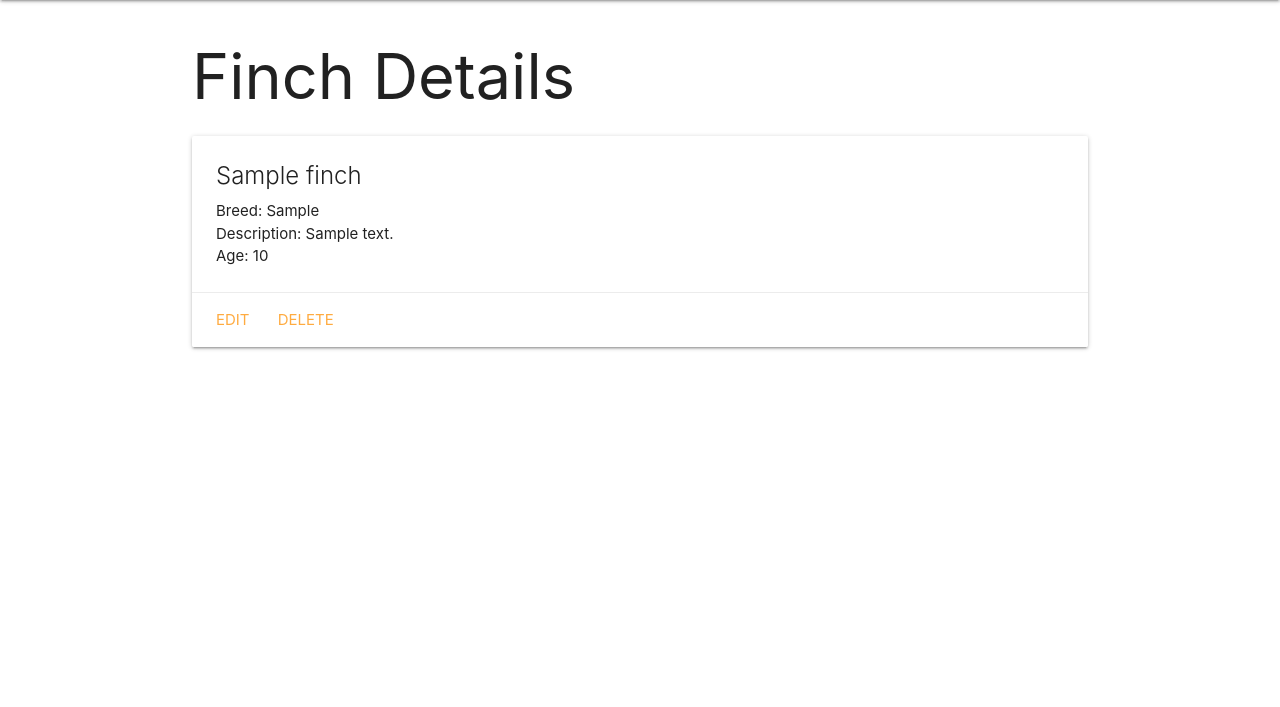
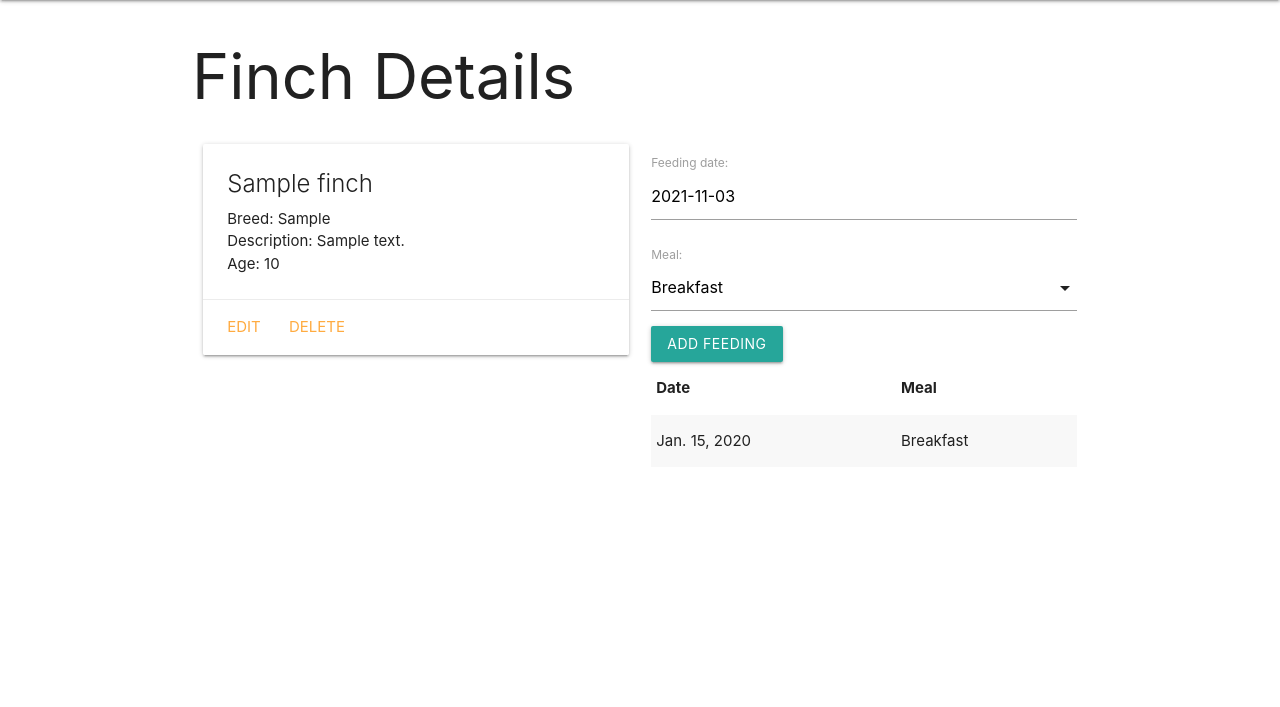
Before and after one commit to jonathanpenaloa/finchcollector, a Django app: page /finches/1 in a window 1280 px wide. Shown: the part 64-771 px from the top of the page. Run offline with Django 3.2, Linux system fonts and the light colour scheme; tables that the repository leaves empty hold one stand-in row (values such as "Sample post").

Commit message:
lab three

```diff
--- a/main_app/admin.py
+++ b/main_app/admin.py
@@ -1,6 +1,8 @@
 from django.contrib import admin
 
-from .models import Finch
+from .models import Finch, Feeding
 
 # Register your models here.
 admin.site.register(Finch)
+
+admin.site.register(Feeding)
--- /dev/null
+++ b/main_app/forms.py
@@ -0,0 +1,7 @@
+from django.forms import ModelForm
+from .models import Feeding
+
+class FeedingForm(ModelForm):
+  class Meta:
+    model = Feeding
+    fields = ['date', 'meal']
--- a/main_app/models.py
+++ b/main_app/models.py
@@ -22,17 +22,20 @@ class Finch(models.Model):
         return reverse('detail', kwargs={'finch_id': self.id})
 
 class Feeding(models.Model):
-    date = models.DateField()
+    date = models.DateField('feeding date')
     meal = models.CharField(
         max_length=1,
         choices=MEALS,
         default=MEALS[0][0]
     )
+    def __str__(self):
+        return f"{self.get_meal_display()} on {self.date}"
+
+    class Meta:
+        ordering = ['-date']
+
 
     finch = models.ForeignKey(
         Finch,
         on_delete=models.CASCADE
     )
-
-def __str__(self):
-    return f"{self.get_meal_display()} on {self.date}"
--- a/main_app/templates/base.html
+++ b/main_app/templates/base.html
@@ -9,6 +9,7 @@
   <title>Finch Collector</title>
   <link rel="stylesheet" href="https://cdnjs.cloudflare.com/ajax/libs/materialize/1.0.0/css/materialize.min.css">
   <link rel="stylesheet" href="{% static 'css/style.css' %}">
+  <script src="https://cdnjs.cloudflare.com/ajax/libs/materialize/1.0.0/js/materialize.min.js"></script>
 </head>
 <body>
   <header class="navbar-fixed">
--- a/main_app/templates/finches/detail.html
+++ b/main_app/templates/finches/detail.html
@@ -2,6 +2,9 @@
 {% block content %}
 
 <h1>Finch Details</h1>
+
+<div class="row">
+  <div class="col s6">
 
     <div class="card">
       <div class="card-content">
@@ -11,7 +14,7 @@
         {% if finch.age > 0 %}
           <p>Age: {{ finch.age }}</p>
         {% else %}
-      <p>Age: Finch</p>
+          <p>Age: Kitten</p>
         {% endif %}
       </div>
       <div class="card-action">
@@ -19,5 +22,43 @@
         <a href="{% url 'finches_delete' finch.id %}">Delete</a>
       </div>
     </div>
+  </div>
+  <div class="col s6">
+      <!-- new code below -->
+      <form action="{% url 'add_feeding' finch.id %}" method="post">
+        {% csrf_token %}
+        {{ feeding_form.as_p }}
+        <input type="submit" class="btn" value="Add Feeding">
+      </form>
+      <!-- new code above -->
+    <table class="striped">
+      <thead>
+        <tr><th>Date</th><th>Meal</th></tr>
+      </thead>
+      <tbody>
+        {% for feeding in finch.feeding_set.all %}
+          <tr>
+            <td>{{feeding.date}}</td>
+            <td>{{feeding.get_meal_display}}</td>
+          </tr>
+        {% endfor %}
+      </tbody>
+    </table>
+  </div>
+</div>
+
+<script>
+  const dateEl = document.getElementById('id_date');
+  M.Datepicker.init(dateEl, {
+    format: 'yyyy-mm-dd',
+    defaultDate: new Date(),
+    setDefaultDate: true,
+    autoClose: true
+  });
+
+  // add additional JS to initialize select below
+  const selectEl = document.getElementById('id_meal');
+  M.FormSelect.init(selectEl);
+</script>
 
 {% endblock %}
--- a/main_app/urls.py
+++ b/main_app/urls.py
@@ -7,9 +7,9 @@ urlpatterns = [
     path('finches/', views.finches_index, name='index'),
     path('finches/<int:finch_id>', views.finches_detail, name='detail'),
     path('finches/create/', views.FinchCreate.as_view(), name='finches_create'),
-
     path('finches/<int:pk>/update/', views.FinchUpdate.as_view(), name='finches_update'),
     path('finches/<int:pk>/delate/', views.FinchDelete.as_view(), name='finches_delete'),
 
+    path('finches/<int:finch_id>/add_feeding/', views.add_feeding, name='add_feeding'),
 
 ]
--- a/main_app/views.py
+++ b/main_app/views.py
@@ -1,9 +1,10 @@
 from django.db.models import fields
-from django.shortcuts import render
+from django.shortcuts import render, redirect
 
 from django.views.generic.edit import CreateView, UpdateView, DeleteView
 
 from .models import Finch
+from .forms import FeedingForm
 
 def home(request):
     return render(request, 'home.html')
@@ -17,7 +18,20 @@ def finches_index(request):
 
 def finches_detail(request, finch_id):
   finch = Finch.objects.get(id=finch_id)
-  return render(request, 'finches/detail.html', { 'finch': finch })
+  feeding_form = FeedingForm()
+  return render(request, 'finches/detail.html', { 'finch': finch, 'feeding_form': feeding_form })
+
+def add_feeding(request, finch_id):
+  # create a ModelForm instance using the data in request.POST
+  form = FeedingForm(request.POST)
+  # validate the form
+  if form.is_valid():
+    # don't save the form to the db until it
+    # has the cat_id assigned
+    new_feeding = form.save(commit=False)
+    new_feeding.finch_id = finch_id
+    new_feeding.save()
+  return redirect('detail', finch_id=finch_id)
 
 # Create your views here.
 
```
Lines whose indentation alone changed are shown as unchanged.
